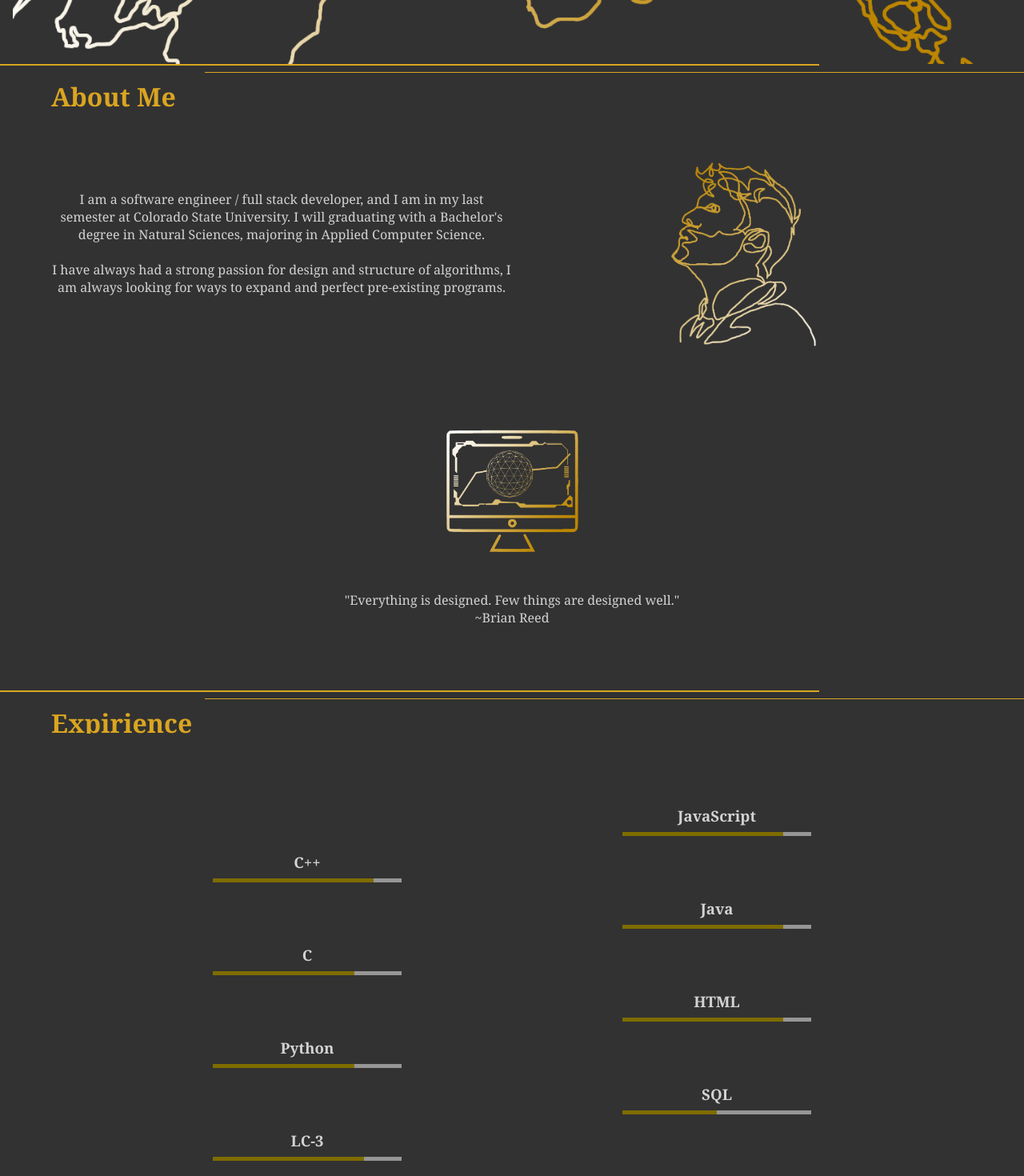
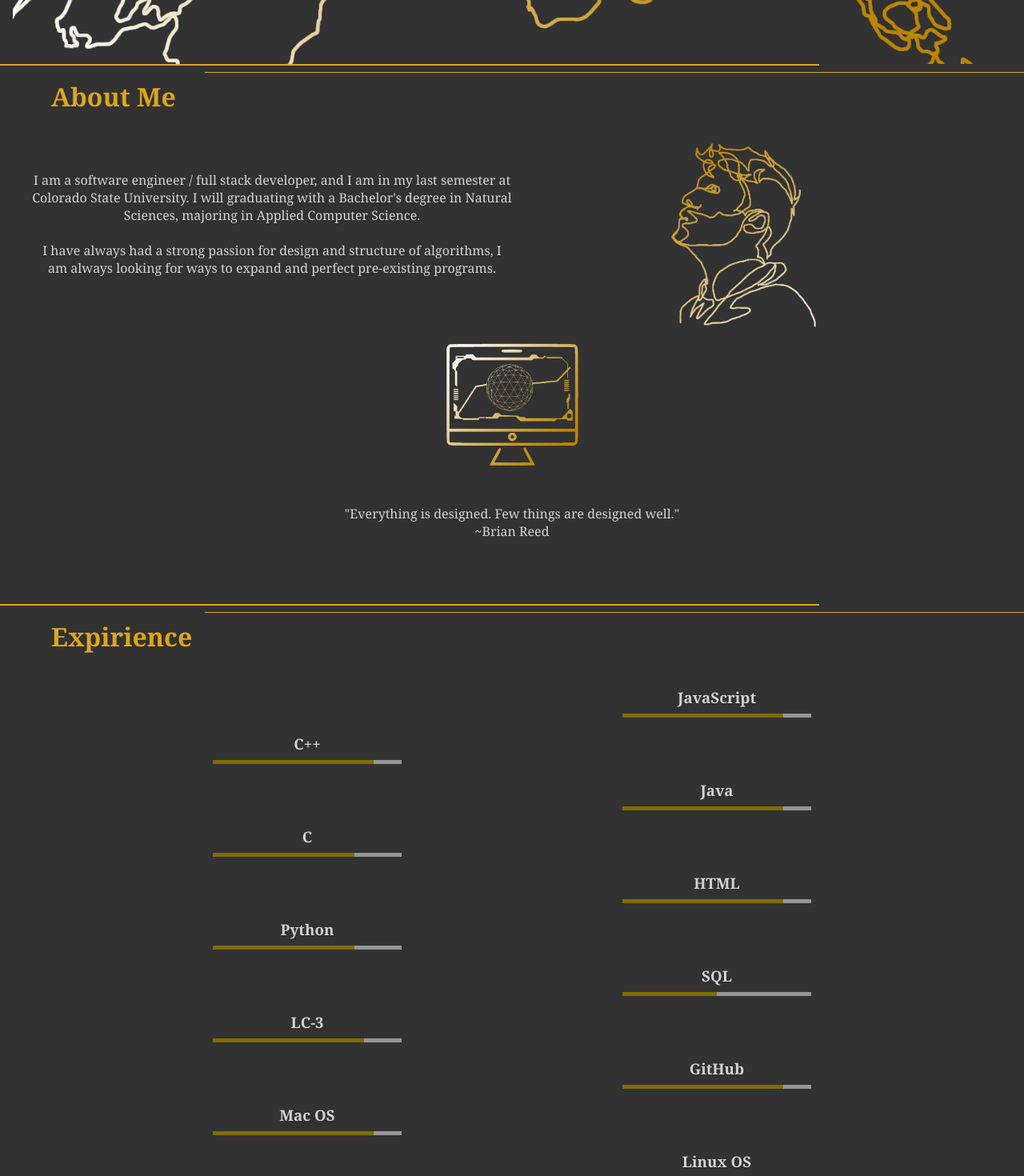
Before and after one commit to jstrande99/jstrande-react, a React (Create React App) app: page / in a window 1280 px wide. Shown: the part 720-2190 px from the top of the page at 80% size. Built offline with nearby package versions, Linux system fonts and the light colour scheme; some icons are missing.

Commit message:
Updated paddings

```diff
--- a/src/App.css
+++ b/src/App.css
@@ -6,7 +6,6 @@
   background-color: rgb(50, 50, 50);
   color: lightgrey;
 }
-
 .home,
 .services,
 .products,
--- a/src/Pages/Languages.js
+++ b/src/Pages/Languages.js
@@ -3,8 +3,6 @@ import './Style/Languages.css';
 export default function Languages(){
     return(
         <>
-            <div className="LanguagesTitle">
-            </div>
             <div className='SkillBody'>
                 <div className='Javascript skill rights'>
                     <h3>JavaScript</h3>
--- a/src/Pages/Style/About.css
+++ b/src/Pages/Style/About.css
@@ -1,8 +1,10 @@
 .About{
-    padding: 8vh;
+    padding-left: 5vh;
+    padding-right: 5vh;
+    padding-bottom: 10vh;
     display: flex;
     flex-direction: row;
-    height: 50vh;
+    height: auto;
 }
 .paraDiv{
     width: 50vw;
--- a/src/Pages/Style/Home.css
+++ b/src/Pages/Style/Home.css
@@ -45,6 +45,7 @@
     left: 5vw;
     width: 50vw;
     color: goldenrod;
+    margin-bottom: 5vh;
 }
 .welcomeText{
     background-color: rgb(50, 50, 50);
--- a/src/Pages/Style/Languages.css
+++ b/src/Pages/Style/Languages.css
@@ -1,9 +1,4 @@
-.LanguagesTitle{
-    position:relative;
-    z-index: 10;
-    padding: 5vh;
-    background: transparent;
-}
+
 .underline{
     width: 10%;
     height: 5px;
--- a/src/Pages/Style/Work.css
+++ b/src/Pages/Style/Work.css
@@ -2,9 +2,8 @@
 .workLinks{
     display: flex;
     flex-direction: column;
-    padding: 5vh;
+    /* padding: 5vh; */
     align-items: center;
-    background-color: transparent;
 }
 .underline1{
     position: absolute;
@@ -28,7 +27,7 @@
     background-color: rgb(127, 108, 0);
     position: absolute;
     z-index: 0;
-    top: 15vh;
+    top: 10vh;
 }
 .innerWork{
     border: 2px solid white;
@@ -92,7 +91,7 @@
         width: 40vw;
     }
     .workLinks{
-        padding-top: 3vh;
+        padding-top: 0vh;
     }
     .innerWork{
         margin: 2vh;
```
